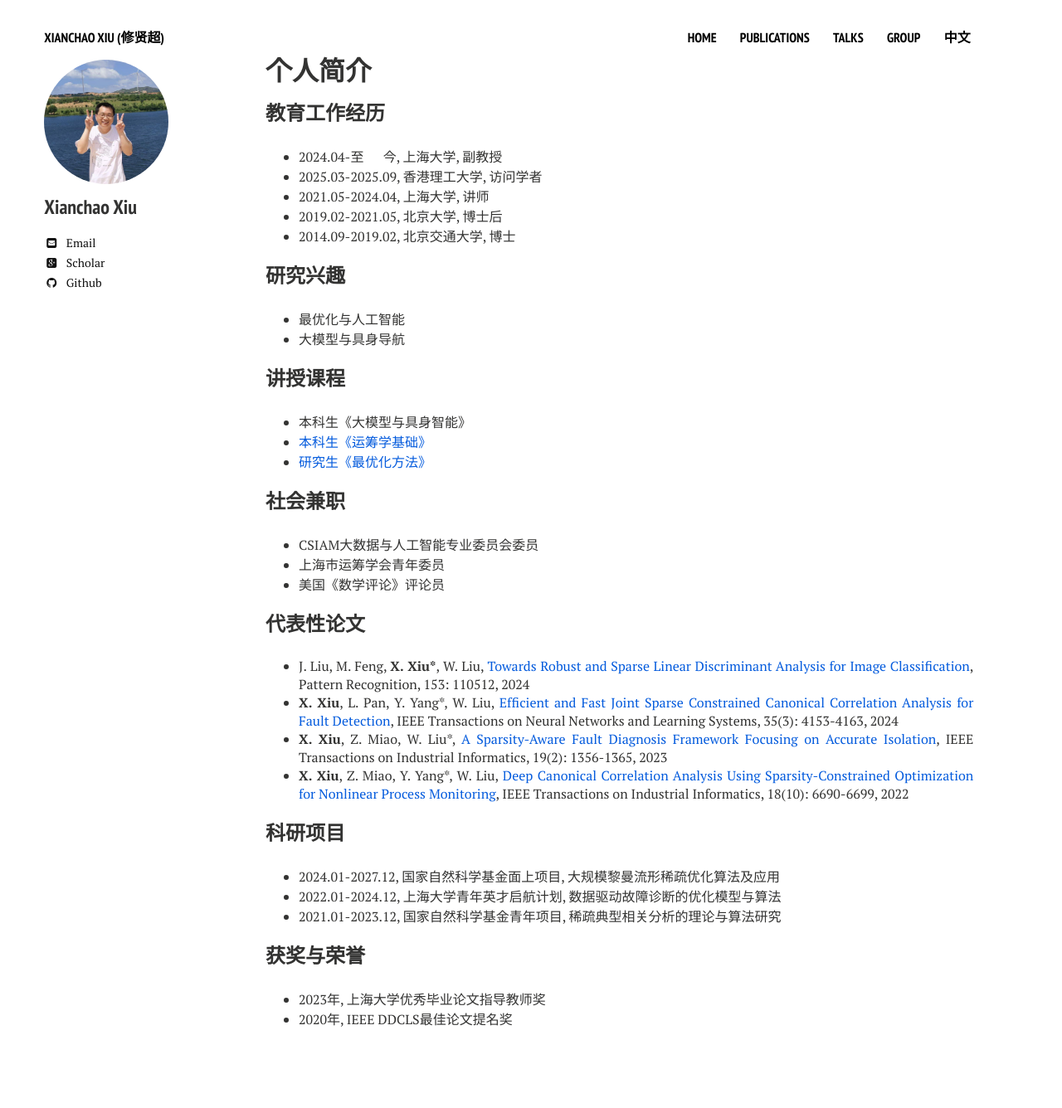
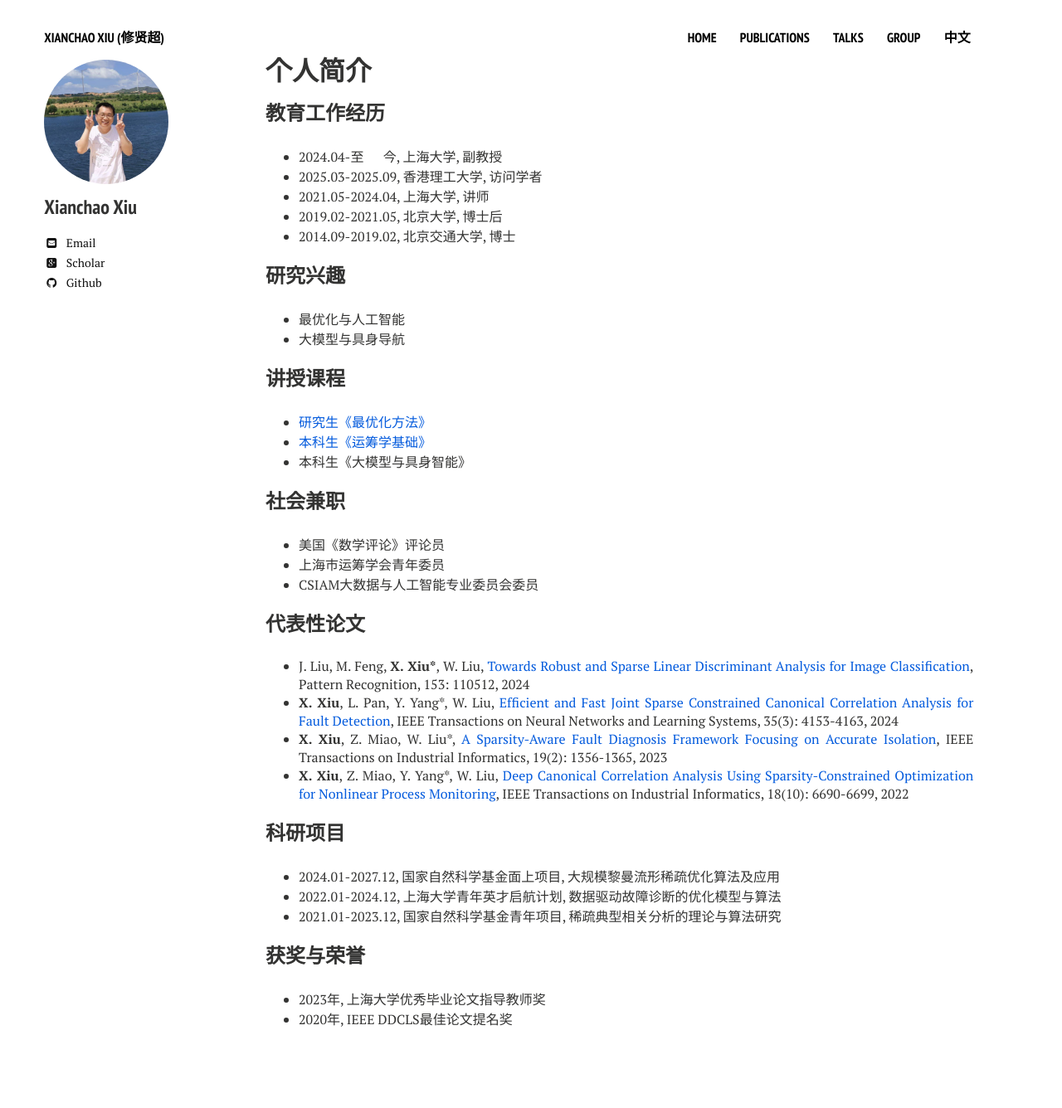
Before and after one commit to xianchaoxiu/xianchaoxiu.github.io, a Jekyll site: the page built from chinese/index.md, in a window 1280 px wide. Shown: the whole page at 83% size. Built offline with Jekyll 4.4.1, drawn with Linux system fonts in a browser that asks for light colours; nearby versions of some CDN libraries.

Commit message:
Update index.md

```diff
--- a/chinese/index.md
+++ b/chinese/index.md
@@ -23,17 +23,18 @@ share: false
 
 
 ### 讲授课程
+* <a href="https://xianchaoxiu.github.io/chinese/OPT/" class="textlink" target="_blank"> 研究生《最优化方法》 </a><br>
+* <a href="https://xianchaoxiu.github.io/chinese/OR/" class="textlink" target="_blank"> 本科生《运筹学基础》 </a><br>
 * 本科生《大模型与具身智能》 <br>
-* <a href="https://xianchaoxiu.github.io/chinese/OR/" class="textlink" target="_blank"> 本科生《运筹学基础》 </a><br>
-* <a href="https://xianchaoxiu.github.io/chinese/OPT/" class="textlink" target="_blank"> 研究生《最优化方法》 </a><br>
+
+
 
 
 
 ### 社会兼职
+* 美国《数学评论》评论员 <br>
+* 上海市运筹学会青年委员 <br>
 * CSIAM大数据与人工智能专业委员会委员 <br>
-* 上海市运筹学会青年委员 <br>
-* 美国《数学评论》评论员 <br>
-
 
 
 ### 代表性论文
```
